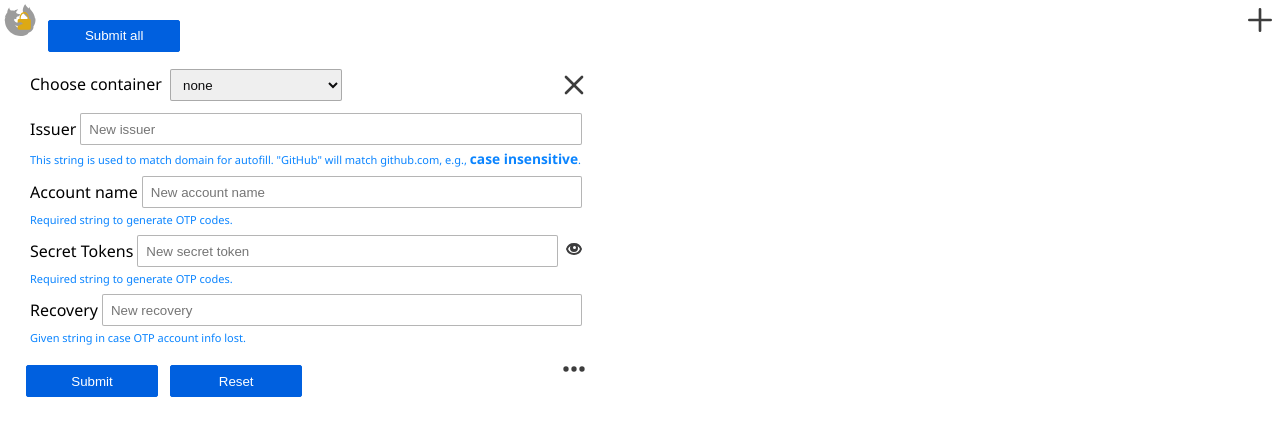
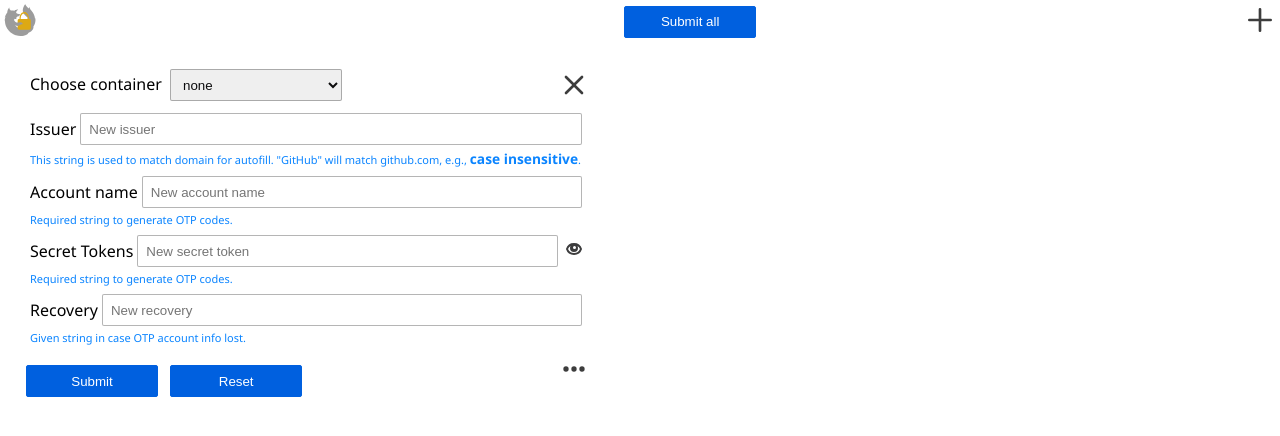
Before and after one commit to FoxAuth/FoxAuth, a browser extension: page src/options/otpinfo.html in a window 1280 px wide. Drawn offline with Linux system fonts and the light colour scheme.

Commit message:
minor fix

```diff
--- a/src/css/otp.css
+++ b/src/css/otp.css
@@ -139,3 +139,10 @@ input[type=password]:checked {
 #moreFormItem {
     display: none;
 }
+
+#btnWrapper {
+    position: relative;
+    top: -14px;
+    left: 45%;
+    right: 50%;
+}
```
Also changed, not shown: src/options/popup.html (+1 -0 lines).
